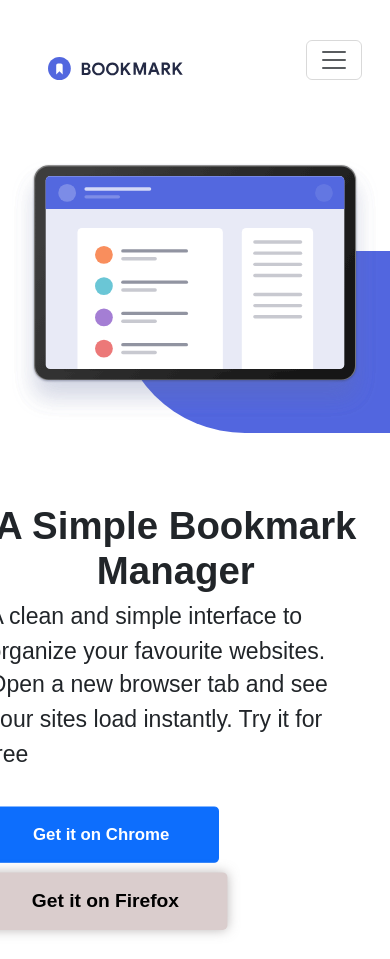
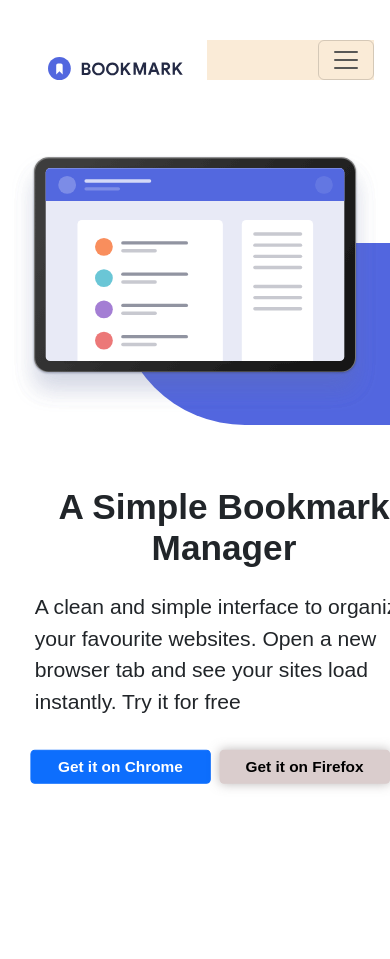
Before and after one commit to manuK1777/S-1-2-Bootstrap-SASS, a website: page index.html in a window 390 px wide. Shown: the top 959 px of the page. After the commit the page ends 844 px from the top, so only its background shows below. Drawn offline with nearby package versions, Linux system fonts and the light colour scheme; files that its build step writes are made by us from their sources.

Commit message:
Ejercicio 1, responsive, falta alinear navbar collapse

```diff
--- a/index.html
+++ b/index.html
@@ -21,7 +21,7 @@
             </div>
             <div class="col-6 col-md-6 col-sm-6 pe-3">
                 <nav class="navbar navbar-expand-lg navbar-light custom-bg-color">
-                    <div class="container-fluid">
+                    <!-- <div class="container-fluid"> -->
                         <!-- <div class="d-flex justify-content-end w-100"> -->
                         <button class="navbar-toggler ms-auto" type="button" data-bs-toggle="collapse"
                             data-bs-target="#navbarNav" aria-controls="navbarNav" aria-expanded="false"
@@ -47,7 +47,7 @@
                                 </li>
                             </ul>
                         </div>
-                    </div>
+                    <!-- </div> -->
                 </nav>
             </div>
         </div>
@@ -55,12 +55,14 @@
 
     <main class="container">
         <div class="row flex-column align-items-center flex-md-row"> <!-- d-flex ????????-->
-            <div class="col-12 col-md-6 order-2 order-md-1 mt-3 mb-5 align-self-center p-lg-5 text-md-start">
+            <div class="col-12 col-md-6 order-2 order-md-1 mt-3 mb-5 align-self-center p-lg-5 text-md-start ps-5">
                 <div class="card-md custom-card ms-auto me-auto mt-sm-5 pb-3" style="width: 22rem;">
                     <div class="card-body">
-                        <h3 class="card-title fw-bold">A Simple Bookmark Manager</h5>
-                            <p class="card-text p-1 text-justify">A clean and simple interface to organize your favourite websites.
+                        <h3 class="card-title fw-bold">A Simple Bookmark Manager</h3>
+                        <p class="card-text p-1 text-justify">A clean and simple interface to organize your favourite
+                            websites.
                             Open a new browser tab and see your sites load instantly. Try it for free</p>
+                        <div class="d-flex gap-2">
                             <button type="button" class="btn btn-primary btn-sm mt-2">
                                 <a class="nav-link m-0 mt-0 p-0 ps-3 pe-3 text-white" href="#">Get it on Chrome</a>
                             </button>
@@ -70,8 +72,10 @@
                         </div>
                     </div>
                 </div>
+            </div>
             <div class="col-12 col-md-6 order-1 order-md-2 my-4 my-sm-5 text-center position-relative">
-                <img src="Imagenes/illustration-hero.svg" class="img-fluid" alt="illustration-hero" style="max-width: 100%">
+                <img src="Imagenes/illustration-hero.svg" class="img-fluid" alt="illustration-hero"
+                    style="max-width: 100%">
                 <div class="blue-right-shadow"></div>
             </div>
         </div>
--- a/scss/styles.scss
+++ b/scss/styles.scss
@@ -19,11 +19,6 @@ $primary-color: #5265E1;
 $secondary-color: #FA5959;
 $custom-gray: #dacdcd;
 
-// body {
-//   font-family: Arial, sans-serif;
-//   color: $primary-color;
-// }
-
 //navbar custom bg color
 .custom-bg-color {
   background-color: white;
@@ -43,30 +38,36 @@ $custom-gray: #dacdcd;
   margin-bottom: 0;
 }
 
+.navbar {
+  background-color: antiquewhite;
+  padding: 0px 0px 0px 0px;
+}
+
+.navbar-collapse {
+  text-align: end;
+}
+
 body {
   font-family: 'Rubik', sans-serif;
 }
 
 .navbar-nav .nav-link {
-  /* font-family: 'Rubik', sans-serif; */
   font-weight: 500;
   font-size: 0.875rem;
 }
 
-
-.btn, .btn-primary .nav-link {
+.btn,
+.btn-primary .nav-link {
   font-weight: 700;
   font-size: 0.875rem;
-  // background-color: $secondary-color;
-  // border-color: $secondary-color;
-
 }
 
-.collapse, .navbar-collapse {
+.collapse,
+.navbar-collapse {
   text-align: center;
   margin-top: 3px;
+
   .navbar-nav {
-  // align-items: start;
     margin-right: 2rem;
   }
 
@@ -76,34 +77,26 @@ body {
   }
 }
 
-
-
 .card {
   border: none;
 }
 
 @media (max-width: 767.8px) {
   .custom-card {
-    transform: scale(1.2); /* Adjust scale as needed */
-    margin-top: 5rem;
-  }
-
-  .custom-card .card-body {
-    padding-right: 2rem ;
+    transform: scale(1.1);
+    margin-top: 3rem;
   }
 
   .custom-card .card-text {
-    font-size: 1.2rem; /* Increase text size */
+    margin-top: 1rem;
+    font-size: 1.2rem;
+    max-width: 100%;
   }
 
   .custom-card .card-title {
-    font-size: 2rem; /* Increase heading size */
+    font-size: 2rem;
     text-align: center;
-  }
-
-  .custom-card .btn {
-    font-size: 1rem; /* Increase button text size */
-    padding: 0.75rem 1.5rem; /* Increase button padding */
+    max-width: 100%;
   }
 }
 
```
Lines whose indentation alone changed are shown as unchanged.
